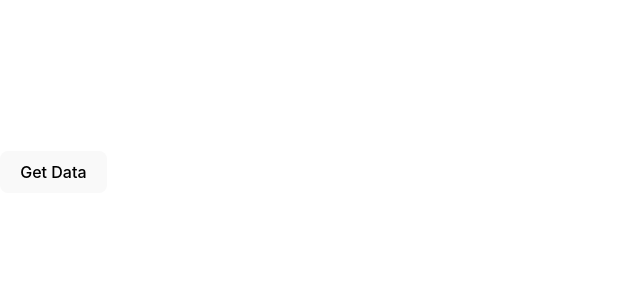
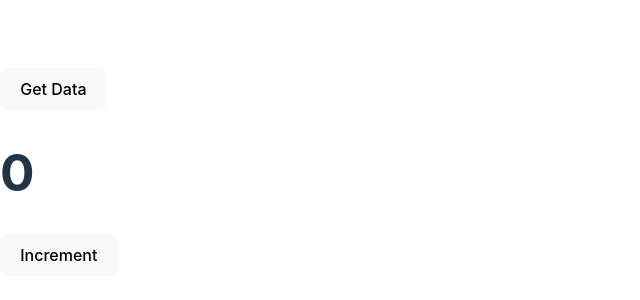
Before and after one commit to sandarudivyantha/react_redux_test_application_2, a React (Vite) app: page / in a window 1280 px wide. Shown: the part 228-528 px from the top of the page, without its empty margins (0-640 px from the left). Built offline with nearby package versions, Linux system fonts and the light colour scheme.

Commit message:
increment created in app

```diff
--- a/src/App.jsx
+++ b/src/App.jsx
@@ -1,6 +1,6 @@
 import { useDispatch, useSelector } from "react-redux";
 import { getPost, selectAllPost } from "./Store/Reducers/postSlice";
-import { numberSelector } from "./Store/Reducers/numberSlice";
+import { increment, numberSelector } from "./Store/Reducers/numberSlice";
 
 function App() {
   const postObj = useSelector(selectAllPost);
@@ -27,6 +27,9 @@ function App() {
         {!postObj.loading === "completed" && <h1>Loading......</h1>}
         <button onClick={() => dispatch(getPost("Sandaru"))}>Get Data</button>
 
+        <h1>{number}</h1>
+        <button onClick={() => dispatch(increment(5))}>Increment</button>
+
         {/* {laptop.map(({ id, price, cpu, ram }) => (
           <p key={id}>
             {price}|{cpu}|{ram} &nbsp;
```
